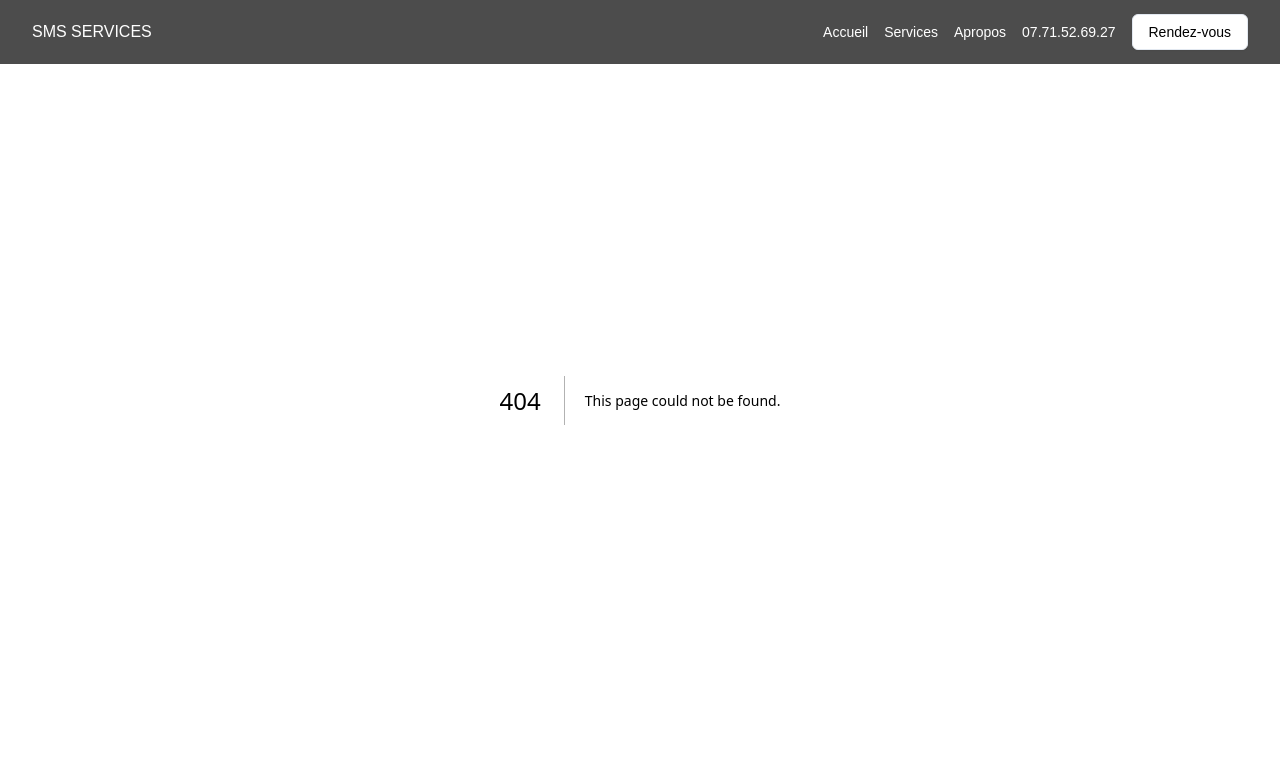
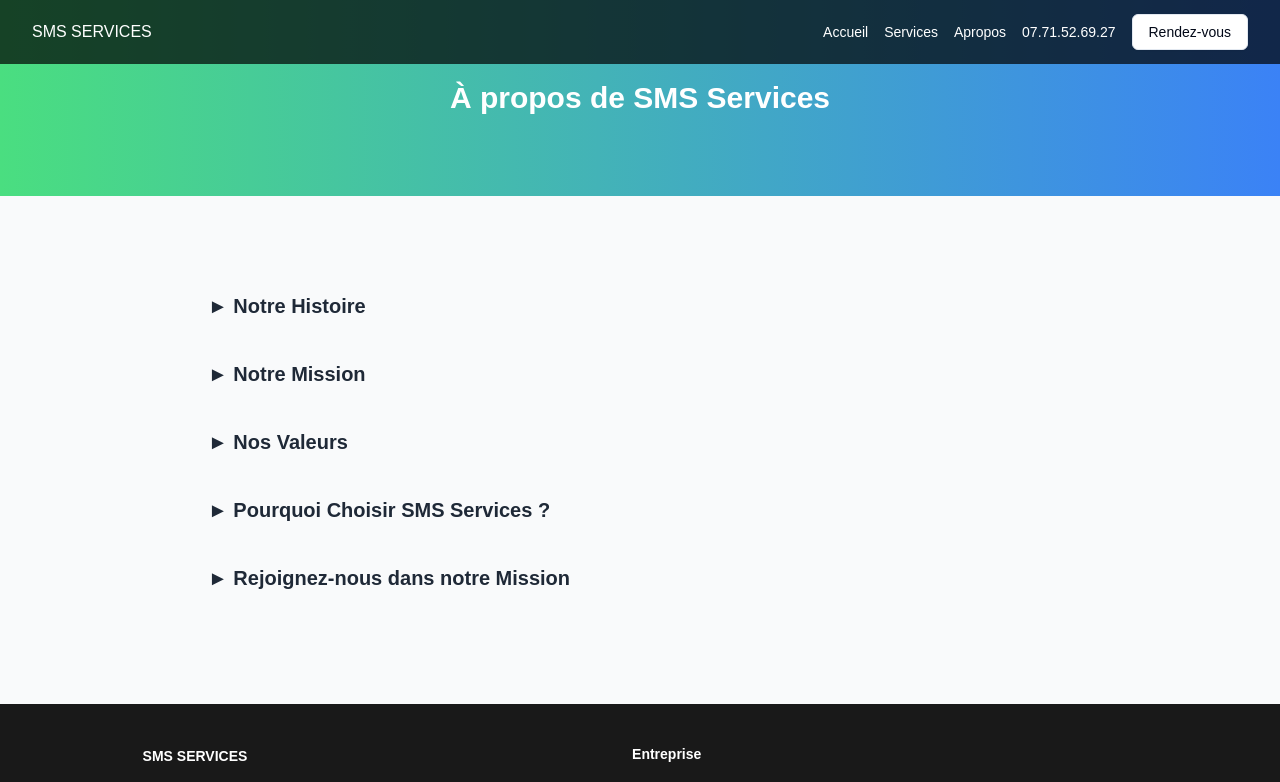
Before and after one commit to franck-tchassi/sms-service, a Next.js app: page /apropos in a window 1280 px wide. Before the commit this address had no page. Shown: the top 782 px of the page. Built offline with nearby package versions, Linux system fonts and the light colour scheme.

Commit message:
mise en place de la page apropos

```diff
--- /dev/null
+++ b/app/apropos/page.tsx
@@ -0,0 +1,156 @@
+"use client";
+
+import React, { useState, useEffect } from "react";
+import AOS from "aos";
+import "aos/dist/aos.css";
+
+const AboutPage: React.FC = () => {
+  const [openSection, setOpenSection] = useState<string | null>(null);
+
+  const toggleSection = (sectionId: string) => {
+    setOpenSection(openSection === sectionId ? null : sectionId);
+  };
+
+  useEffect(() => {
+
+    AOS.init();
+  }, []);
+
+  return (
+    <div className="bg-gray-50">
+      <div className="bg-gradient-to-r from-green-400 to-blue-500 text-white py-20 text-center">
+        <h1 className="text-3xl font-extrabold" data-aos="fade-up">À propos de SMS Services</h1>
+      </div>
+
+      <div className="max-w-4xl mx-auto py-24 px-4">
+        {/* Section Notre Histoire */}
+        <section className="mb-6" data-aos="fade-up" data-aos-duration="1000">
+          <button
+            onClick={() => toggleSection("history")}
+            className="text-xl font-semibold text-gray-800 mb-4 w-full text-left focus:outline-none"
+          >
+            {openSection === "history" ? "▼" : "►"} Notre Histoire
+          </button>
+          {openSection === "history" && (
+            <p className="text-gray-700 mt-2" data-aos="fade-up" data-aos-duration="1000">
+              SMS Services a été fondée avec une vision simple mais ambitieuse :
+              révolutionner le secteur du lavage automobile en offrant des
+              services à la fois efficaces et respectueux de l&apos;environnement.
+              Depuis nos débuts, nous avons toujours été animés par le désir de
+              proposer des solutions innovantes pour les propriétaires de
+              véhicules soucieux de l&apos;impact écologique de leurs choix.
+              Aujourd&apos;hui, nous sommes fiers d&apos;être un leader dans le domaine du
+              lavage automobile écologique.
+            </p>
+          )}
+        </section>
+
+        {/* Section Notre Mission */}
+        <section className="mb-6" data-aos="fade-up" data-aos-duration="1200">
+          <button
+            onClick={() => toggleSection("mission")}
+            className="text-xl font-semibold text-gray-800 mb-4 w-full text-left focus:outline-none"
+          >
+            {openSection === "mission" ? "▼" : "►"} Notre Mission
+          </button>
+          {openSection === "mission" && (
+            <p className="text-gray-700 mt-2" data-aos="fade-up" data-aos-duration="1000">
+              Chez SMS Services, notre mission est claire : offrir un service de
+              lavage automobile de haute qualité tout en minimisant notre empreinte écologique.
+              Nous croyons fermement qu&apos;il est possible de prendre soin de votre
+              véhicule sans compromettre la santé de notre planète. C&apos;est pourquoi
+              nous utilisons des produits biodégradables et des méthodes de lavage
+              sans eau, afin de préserver les ressources naturelles et de réduire
+              la pollution liée au lavage traditionnel des véhicules.
+            </p>
+          )}
+        </section>
+
+        {/* Section Nos Valeurs */}
+        <section className="mb-6" data-aos="fade-up" data-aos-duration="1400">
+          <button
+            onClick={() => toggleSection("values")}
+            className="text-xl font-semibold text-gray-800 mb-4 w-full text-left focus:outline-none"
+          >
+            {openSection === "values" ? "▼" : "►"} Nos Valeurs
+          </button>
+          {openSection === "values" && (
+            <ul className="list-disc pl-6 text-gray-700 mt-2 space-y-2" data-aos="fade-up" data-aos-duration="1000">
+              <li>
+                <strong>Respect de l&apos;environnement :</strong> Nous mettons un
+                point d&apos;honneur à utiliser des techniques de lavage qui préservent
+                l&apos;eau et les ressources naturelles.
+              </li>
+              <li>
+                <strong>Innovation :</strong> Nous recherchons constamment des
+                solutions novatrices pour rendre le lavage automobile plus
+                écologique et plus pratique pour nos clients.
+              </li>
+              <li>
+                <strong>Qualité :</strong> Chaque lavage est réalisé avec un soin
+                particulier pour garantir un résultat impeccable et satisfaire nos
+                clients.
+              </li>
+              <li>
+                <strong>Engagement :</strong> Nous nous engageons à fournir un
+                service de haute qualité tout en ayant un impact positif sur notre
+                planète.
+              </li>
+            </ul>
+          )}
+        </section>
+
+        {/* Section Pourquoi Choisir SMS Services */}
+        <section className="mb-6" data-aos="fade-up" data-aos-duration="1600">
+          <button
+            onClick={() => toggleSection("why-us")}
+            className="text-xl font-semibold text-gray-800 mb-4 w-full text-left focus:outline-none"
+          >
+            {openSection === "why-us" ? "▼" : "►"} Pourquoi Choisir SMS Services ?
+          </button>
+          {openSection === "why-us" && (
+            <div className="text-gray-700 mt-2 space-y-4" data-aos="fade-up" data-aos-duration="1000">
+              <p>
+                Choisir SMS Services, c&apos;est opter pour une entreprise qui place
+                l&apos;écologie au cœur de son activité. Nos services sont conçus pour
+                offrir une expérience de lavage rapide, efficace et respectueuse
+                de l&apos;environnement. Que vous soyez un particulier ou une
+                entreprise, nous avons la solution adaptée à vos besoins. Nous
+                offrons des prestations à domicile, en entreprise, et même sur les
+                lieux de travail pour un lavage sans contrainte.
+              </p>
+              <p>
+                En plus de notre engagement pour l&apos;environnement, nous garantissons
+                une qualité de service irréprochable, avec des équipes
+                professionnelles formées aux dernières techniques de lavage
+                écologique.
+              </p>
+            </div>
+          )}
+        </section>
+
+        {/* Section Rejoignez-nous dans notre Mission */}
+        <section data-aos="fade-up" data-aos-duration="1800">
+          <button
+            onClick={() => toggleSection("join-us")}
+            className="text-xl font-semibold text-gray-800 mb-4 w-full text-left focus:outline-none"
+          >
+            {openSection === "join-us" ? "▼" : "►"} Rejoignez-nous dans notre Mission
+          </button>
+          {openSection === "join-us" && (
+            <p className="text-gray-700 mt-2" data-aos="fade-up" data-aos-duration="1000">
+              Nous croyons qu&apos;un avenir plus propre et plus vert commence par de
+              petites actions. Rejoignez-nous dans notre mission de rendre le
+              lavage automobile plus écologique et contribuez à la préservation de
+              notre planète pour les générations futures. Ensemble, nous pouvons
+              faire la différence, un lavage à la fois.
+            </p>
+          )}
+        </section>
+
+      </div>
+    </div>
+  );
+};
+
+export default AboutPage;
```
